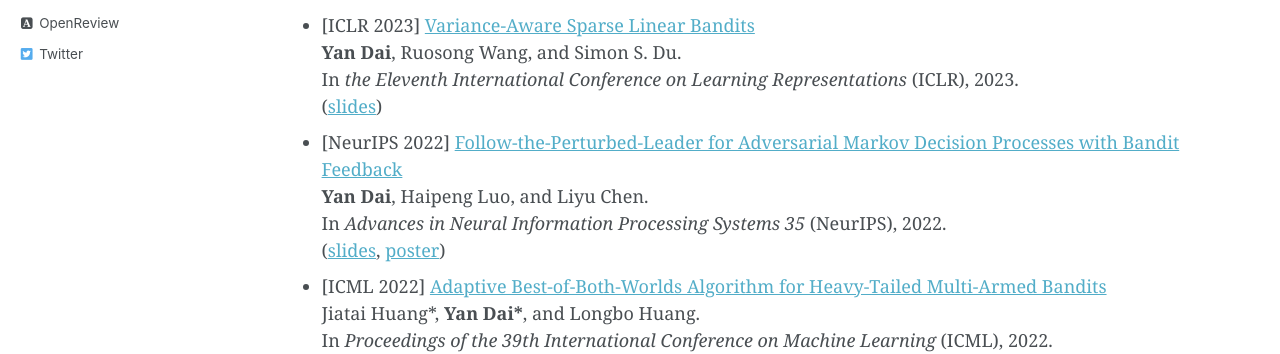
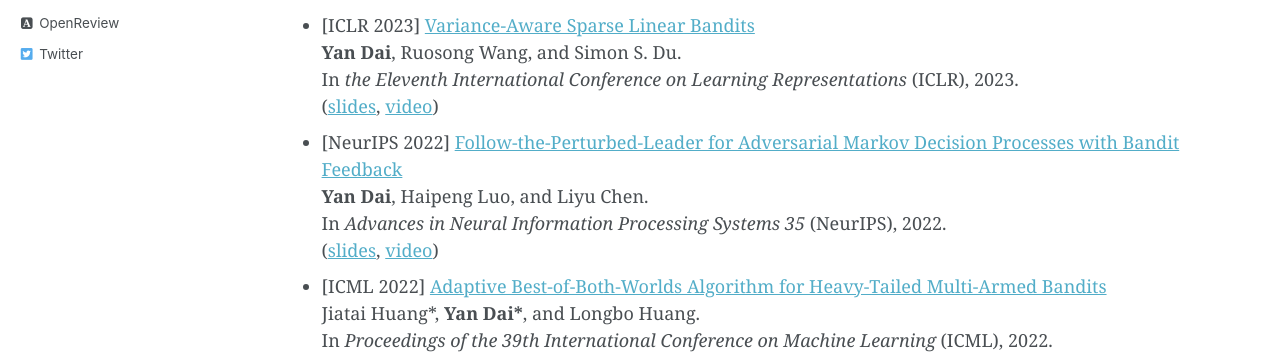
Before and after one commit to yandaichn/yandaichn.github.io, a Jekyll site: the page built from _pages/publications.md, in a window 1280 px wide and 1095 px high. Shown: the part 498-852 px from the top of the window. Built offline with Jekyll 4.4.1, drawn with Linux system fonts in a browser that asks for light colours; some web fonts are replaced.

Commit message:
Update CV

```diff
--- a/_pages/publications.md
+++ b/_pages/publications.md
@@ -19,12 +19,12 @@ Check my [Google Scholar profile](https://scholar.google.com/citations?user=gkG4
 *   \[ICLR 2023\] [Variance-Aware Sparse Linear Bandits](https://arxiv.org/abs/2205.13450)
     **Yan Dai**, Ruosong Wang, and Simon S. Du.
     In *the Eleventh International Conference on Learning Representations* (ICLR), 2023.
-    ([slides](/files/slides_ICLR2023_Variance_Aware_Sparse_LinBandits.pdf))
+    ([slides](/files/slides_ICLR2023_Variance_Aware_Sparse_LinBandits.pdf), [video](https://iclr.cc/virtual/2023/poster/11675))
 *   \[NeurIPS 2022\] [Follow-the-Perturbed-Leader for Adversarial Markov Decision Processes with Bandit Feedback](https://arxiv.org/abs/2205.13451)
     **Yan Dai**, Haipeng Luo, and Liyu Chen.
     In *Advances in Neural Information Processing Systems 35* (NeurIPS), 2022.
-    ([slides](/files/slides_NeurIPS2022_FTPL_for_AMDP.pdf), [poster](/files/poster_NeurIPS2022_FTPL_for_AMDP.pdf))
+    ([slides](/files/slides_NeurIPS2022_FTPL_for_AMDP.pdf), [video](https://neurips.cc/virtual/2022/poster/54395))
 *   \[ICML 2022\] [Adaptive Best-of-Both-Worlds Algorithm for Heavy-Tailed Multi-Armed Bandits](https://arxiv.org/abs/2201.11921)
     Jiatai Huang\*, **Yan Dai\***, and Longbo Huang.
     In *Proceedings of the 39th International Conference on Machine Learning* (ICML), 2022.
-    ([video](https://slideslive.com/38983650))
+    ([video](https://icml.cc/virtual/2022/spotlight/16610))
```
Also changed, not shown: 3 other files.
